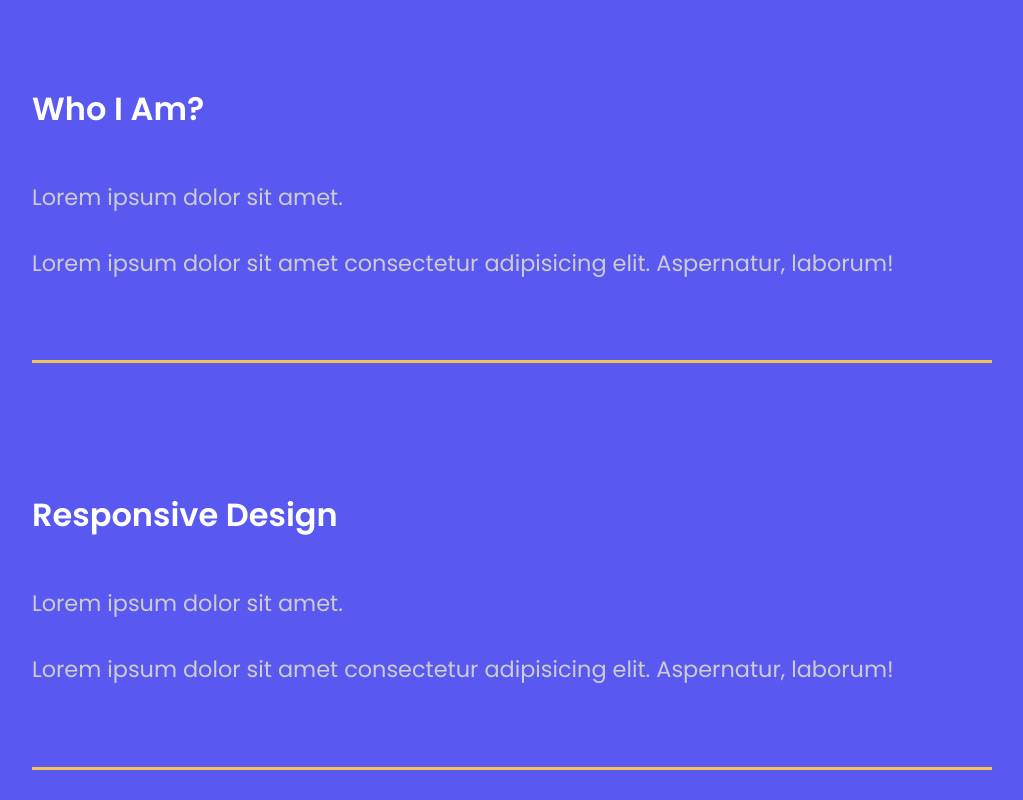
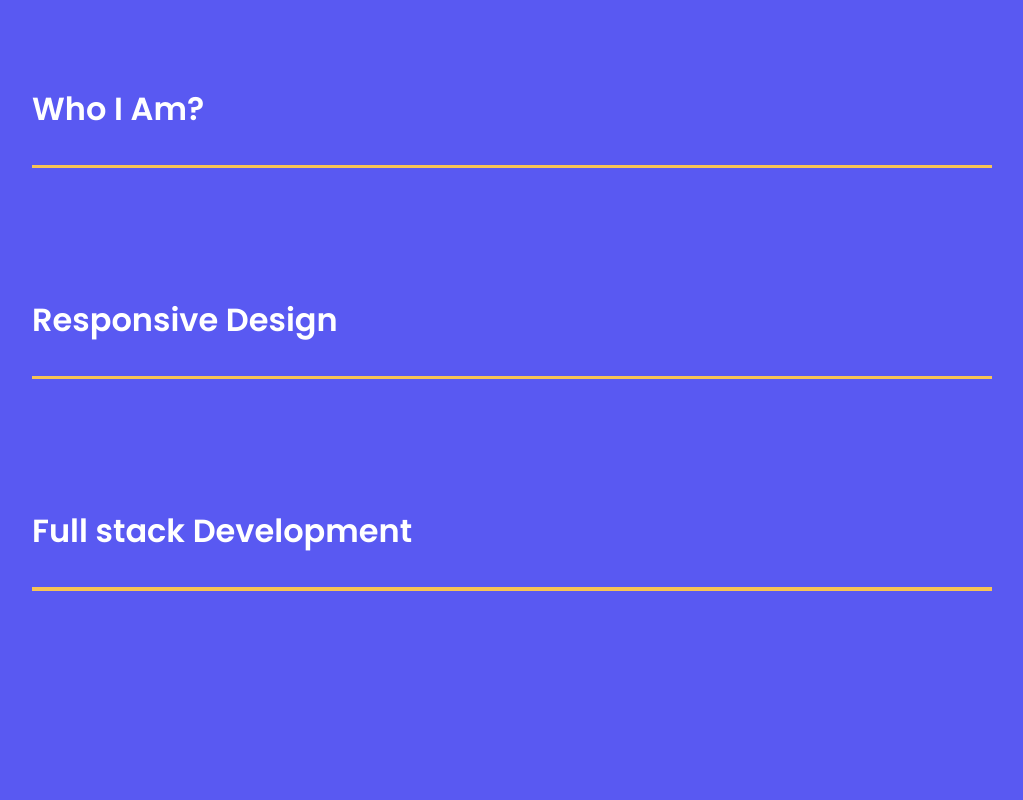
Before and after one commit to cartman1978/myportfolio, a React (Create React App) app: page / in a window 1280 px wide. Shown: the part 2020-2820 px from the top of the page, without its empty margins (128-1151 px from the left). After the commit the page ends 2771 px from the top, so only its background shows below. Built offline with nearby package versions, Linux system fonts and the light colour scheme.

Commit message:
added false to useState in Toggle,js in order to hide skills paragraph

```diff
--- a/src/components/Toggle.js
+++ b/src/components/Toggle.js
@@ -2,10 +2,10 @@ import { motion } from 'framer-motion';
 import React, { useState } from 'react';
 
 const Toggle = ({ children, title }) => {
-    const [toggle, setToggle] = useState(true);
+    const [toggle, setToggle] = useState(false);
     return (
         <motion.div layout className="question" onClick={() => setToggle(!toggle)}>
-            <motion.h4>{title}</motion.h4>
+            <motion.h4 layout>{title}</motion.h4>
             {toggle ? children : ''}
             <div className="service-line"></div>
         </motion.div>
```
